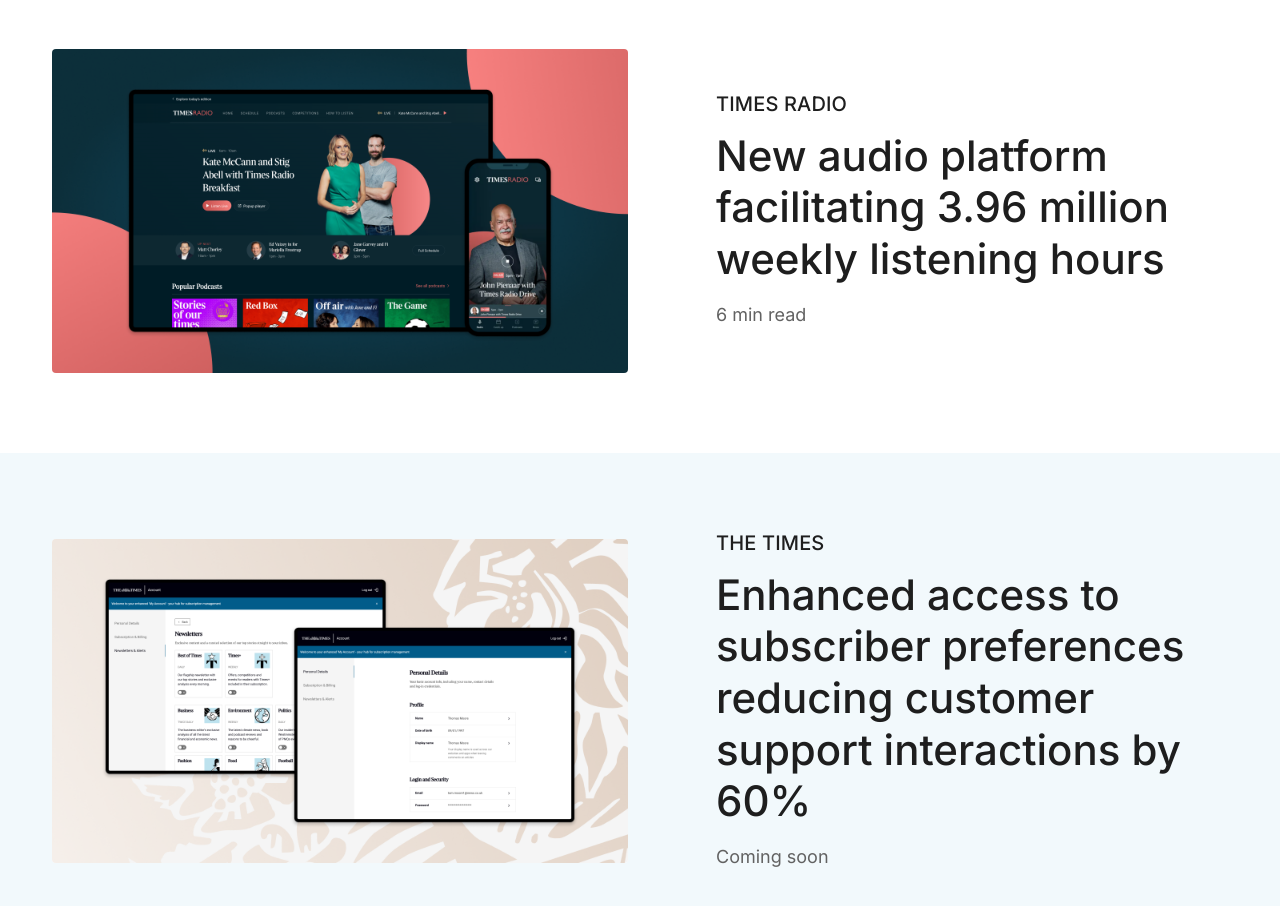
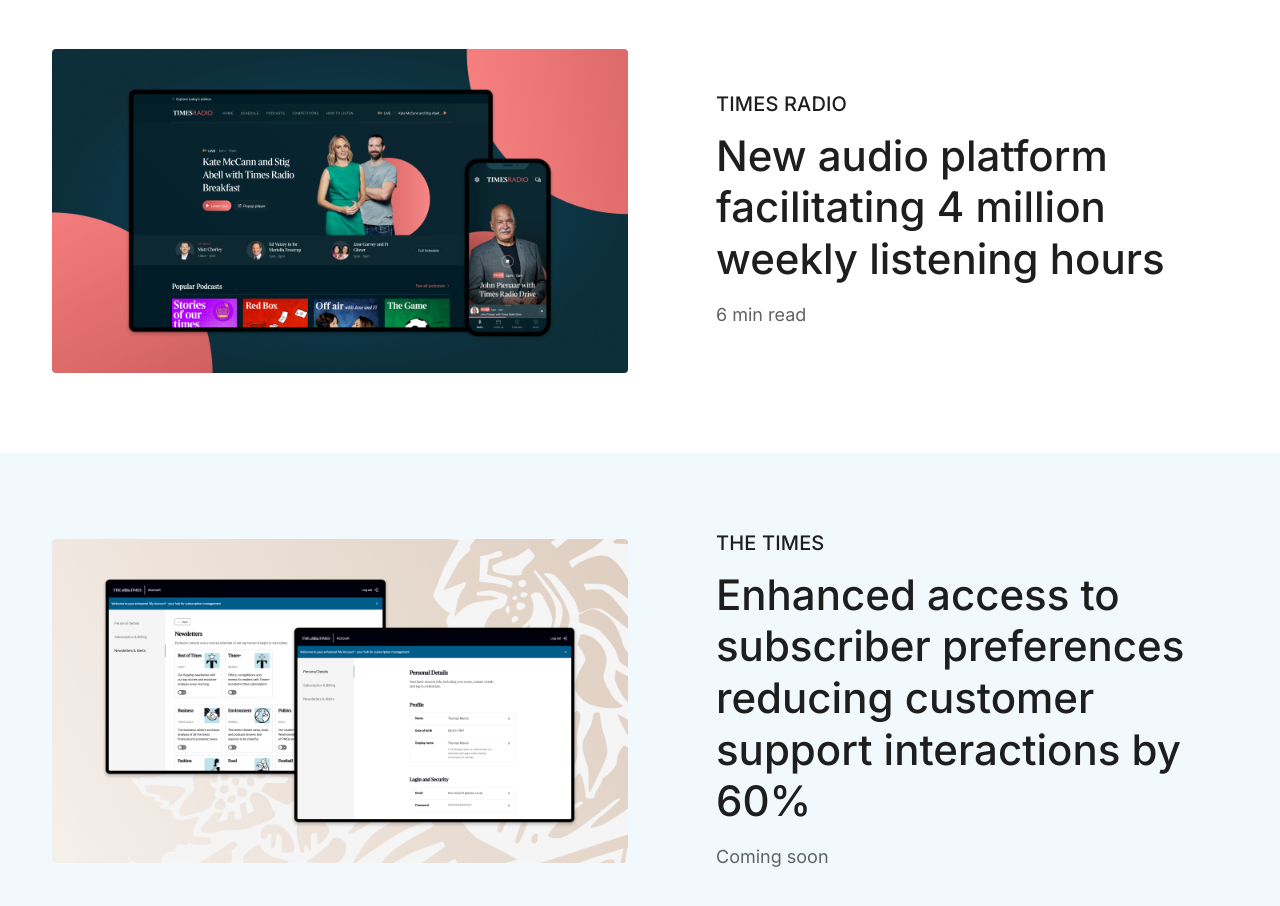
Before and after one commit to ummthomas/tommoore.co.uk, a plain HTML site: page index.html in a window 1280 px wide. Shown: the part 1340-2246 px from the top of the page. Drawn offline with nearby package versions, Linux system fonts and the light colour scheme.

Commit message:
TR copy change

```diff
--- a/index.html
+++ b/index.html
@@ -98,7 +98,7 @@
               <div class="col-md-6">
                 <div class="card-body">
                   <h5 class="overline">Times radio</h5>
-                  <h2 class="headlinePrimary">New audio platform facilitating 3.96 million weekly listening hours</h2>
+                  <h2 class="headlinePrimary">New audio platform facilitating 4 million weekly listening hours</h2>
                   <p class="caption-regular">6 min read</p>
                 </div>
               </div>
```
Also changed, not shown: Rapid-api.html (+1 -1 lines), rapid-api.html (+1 -1 lines).
